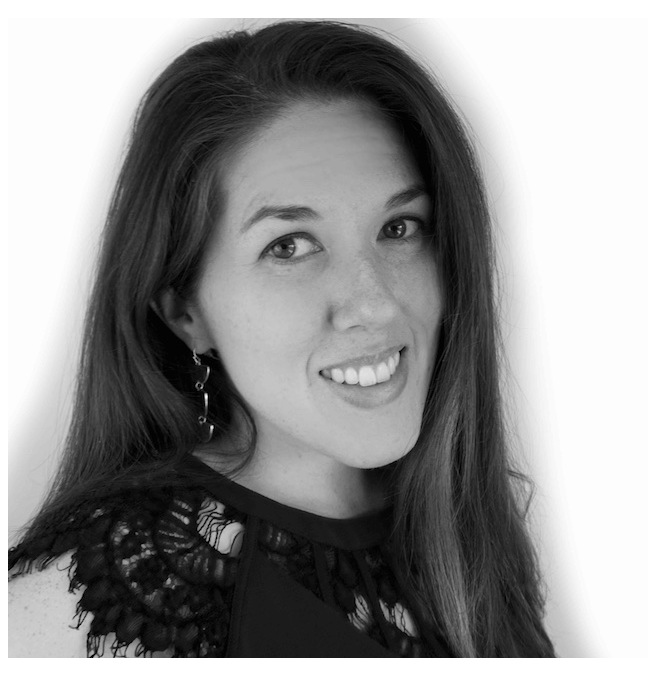
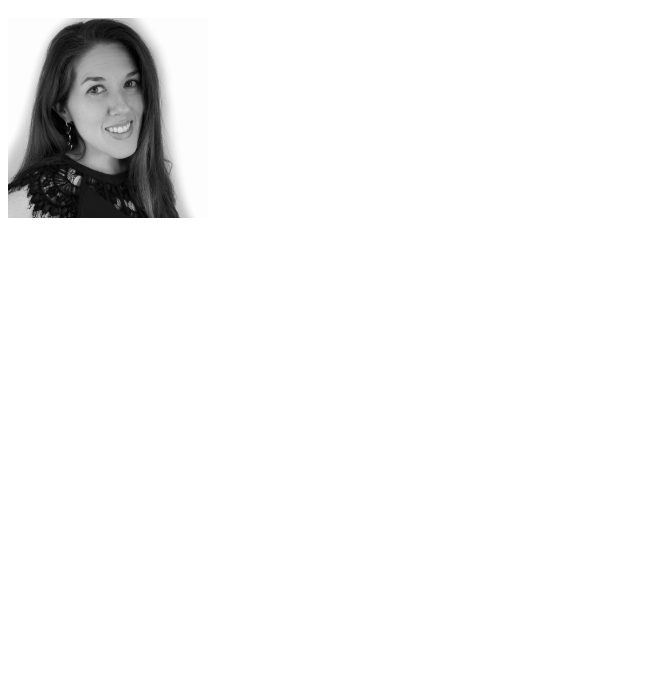
Before and after one commit to sondraorozco/sondraorozco.github.io, a plain HTML site: page index.html in a window 1280 px wide. Shown: the part 48-744 px from the top of the page, without its empty margins (0-657 px from the left). Drawn offline with Linux system fonts and the light colour scheme.

Commit message:
Updates image size

```diff
--- a/index.html
+++ b/index.html
@@ -1,4 +1,4 @@
 <html>
     <h1>Sondra's Portfolio</h1>
-    <img src="ProfilePicS.jpg" />
+    <img src="ProfilePicS.jpg" style="width:200px; height:auto;"/>
 </html>
```
